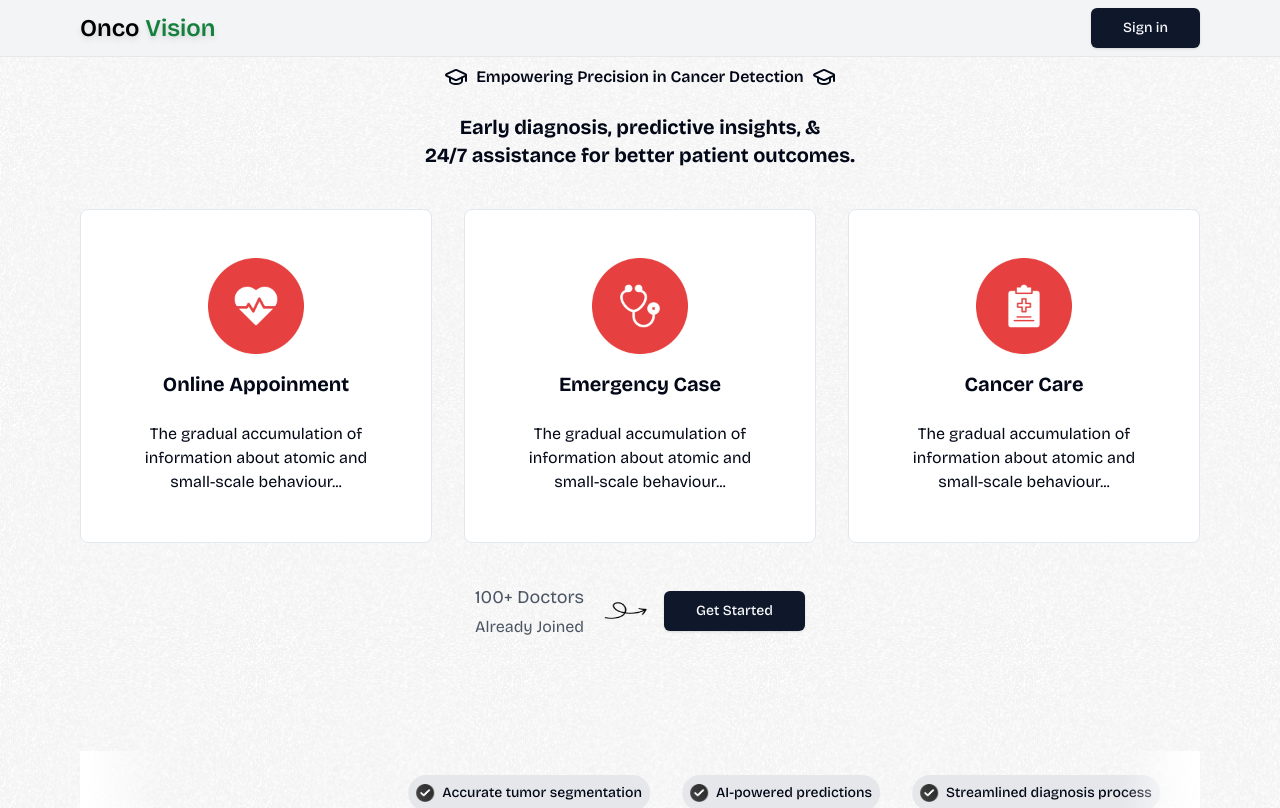
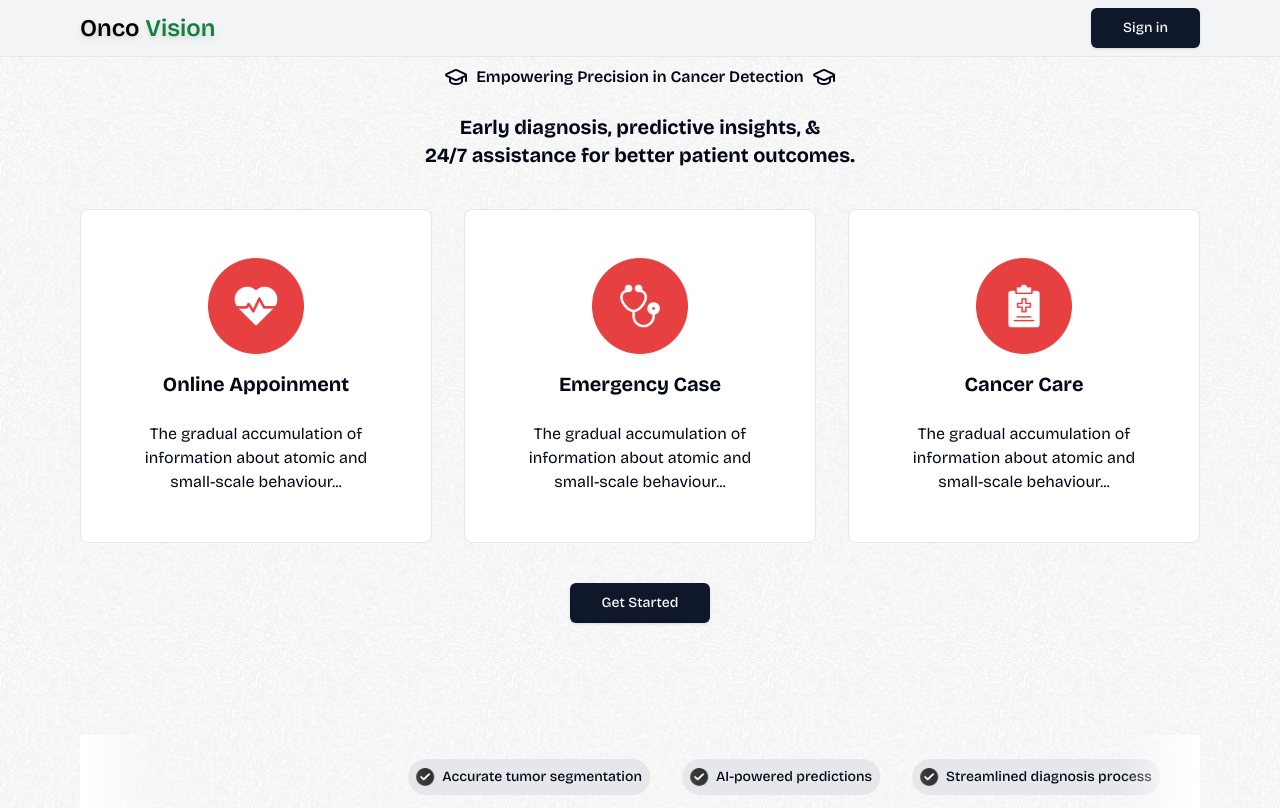
Before and after one commit to Iam-invisible/CancerDetection, a Next.js app: page / in a window 1280 px wide. Shown: the top 808 px of the page. Built offline with nearby package versions, Linux system fonts and the light colour scheme; no server answers.

Commit message:
Refactor page layout by removing unused doctor section and adjusting button placement

```diff
--- a/app/page.tsx
+++ b/app/page.tsx
@@ -51,12 +51,6 @@ small-scale behaviour...</p>
           </section>
 
           <section className="text-center flex flex-col items-center justify-center space-y-4 md:space-y-0 md:flex-row md:space-x-4">
-            <div className="flex flex-col items-center space-y-1">
-              <span className="text-gray-600 text-lg">100+ Doctors</span>
-              <span className="text-gray-600">Already Joined</span>
-            </div>
-            <Image src='/arrow.png' alt='arrow' className="hidden md:block w-8 h-6 md:w-12 md:h-8" width={48} height={32} />
-
             <LoginButton  asChild>
             <Button variant="default" size="lg">
               Get Started
```
